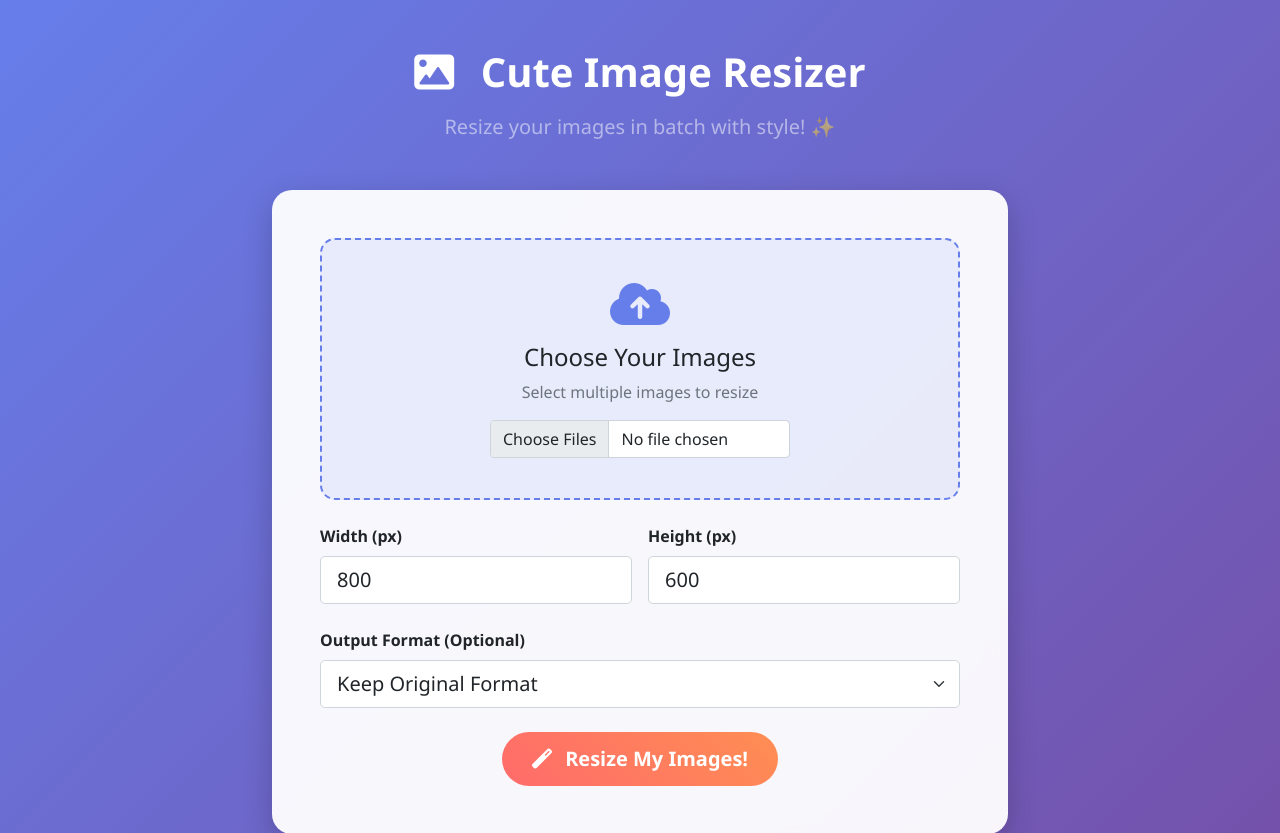
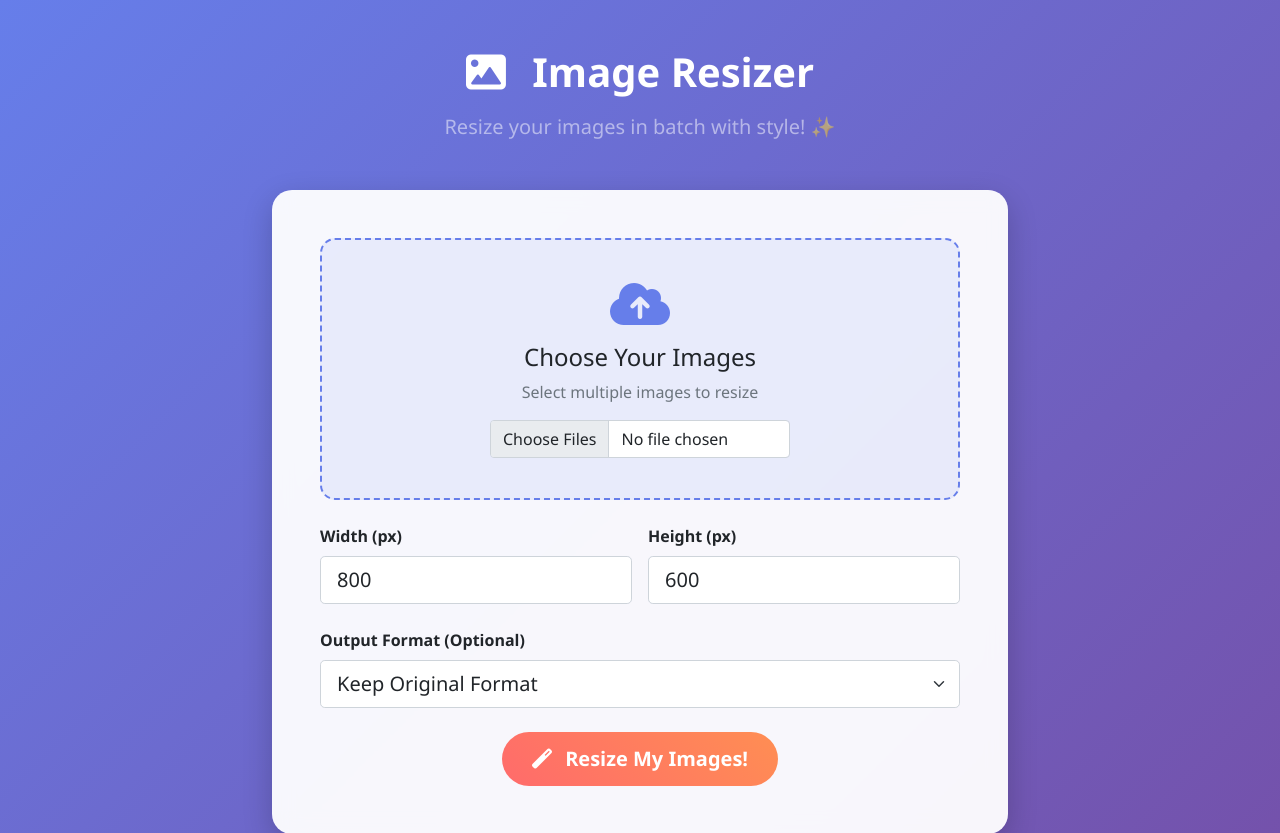
Before and after one commit to Tethi04/image-resizer-tool, a Flask app: page / in a window 1280 px wide. Shown: the top 833 px of the page. Run offline with Flask 3, Linux system fonts and the light colour scheme; some libraries are stand-ins or nearby versions.

Commit message:
Update index.html

```diff
--- a/templates/index.html
+++ b/templates/index.html
@@ -76,7 +76,7 @@
                 <div class="text-center mb-5">
                     <h1 class="text-white fw-bold mb-3">
                         <i class="fas fa-image me-3"></i>
-                        Cute Image Resizer
+                        Image Resizer
                     </h1>
                     <p class="text-white-50 lead">Resize your images in batch with style! ✨</p>
                 </div>
```
